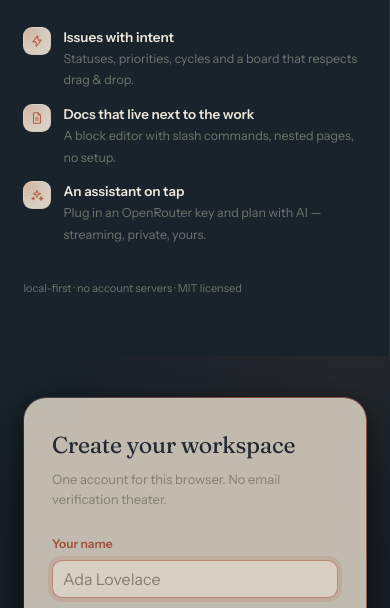
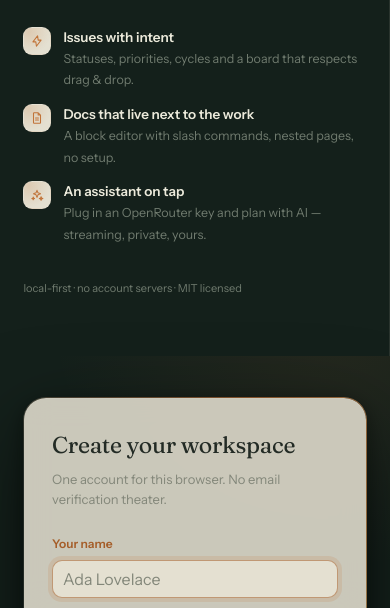
Before and after one commit to farhajmaaz-eng/Project1.0, a website with bundled scripts: page index.html in a window 390 px wide. Shown: the part 236-844 px from the top of the page. Built offline with nearby package versions, Linux system fonts and the light colour scheme; a web font is replaced by a local one.

Commit message:
v4: Highland palette + mobile shell fix — sidebar no longer traps the grid on phones, crash-proof dates & status fallbacks, even board columns, unwrapped filter toolbar

```diff
--- a/css/base.css
+++ b/css/base.css
@@ -405,8 +405,8 @@ input[type="date"].input::-webkit-calendar-picker-indicator { filter: invert(.6)
 [data-spot]:hover::before { opacity: 1; }
 
 /* ---------------------------------------------------------------------------
-   stone context — the Hacienda inversion
-   Cards wear warm stone while the shell stays deep navy, so every container
+   stone context — the Highland inversion
+   Cards wear warm bone while the shell stays deep pine, so every container
    painted with --surface/--raise re-points the semantic tokens at its own
    ink/line/hover set (values live per-theme as --sx-* in tokens.css).
    Anything nested inside these picks the swap up automatically — chips,
--- a/css/layout.css
+++ b/css/layout.css
@@ -40,7 +40,7 @@
     radial-gradient(closest-side, color-mix(in srgb, var(--accent-2) 10%, transparent), transparent 70%);
   animation: aurora-b 38s ease-in-out infinite;
 }
-.main-rail, #sidebar { position: relative; z-index: 1; }
+.main-rail, .sidebar { position: relative; z-index: 1; }
 
 body {
   background:
--- a/css/tokens.css
+++ b/css/tokens.css
@@ -1,32 +1,32 @@
 /* ---------------------------------------------------------------------------
-   Tessera · design tokens v4 — "Hacienda"
-   Deep navy canvas, warm stone cards, one terracotta thread through it all.
+   Tessera · design tokens v5 — "Highland"
+   Deep pine canvas, warm bone cards, one copper thread through it all.
 --------------------------------------------------------------------------- */
 
 [data-theme="dark"] {
-  --bg:        #18232B;
-  --bg-2:      #131C23;
-  --surface:   #D8D0C2;   /* warm stone — every card wears it */
-  --raise:     #E4DDCE;
-  --well:      #C9C0AC;
+  --bg:        #14201B;
+  --bg-2:      #0F1A15;
+  --surface:   #E4E0D1;   /* warm bone — every card wears it */
+  --raise:     #EEEADB;
+  --well:      #D7D3C0;
 
-  --hover:     rgba(216, 208, 194, 0.06);
-  --active:    rgba(216, 208, 194, 0.11);
+  --hover:     rgba(228, 224, 209, 0.06);
+  --active:    rgba(228, 224, 209, 0.11);
 
-  --line:      rgba(216, 208, 194, 0.10);
-  --line-2:    rgba(216, 208, 194, 0.22);
+  --line:      rgba(228, 224, 209, 0.10);
+  --line-2:    rgba(228, 224, 209, 0.22);
 
-  --text:      #EDE7DB;
-  --text-2:    #A6AA9F;
-  --text-3:    #70756D;
+  --text:      #ECEADB;
+  --text-2:    #A2AB9C;
+  --text-3:    #707B6F;
 
-  --accent:       #B85C43;
-  --accent-hover: #CB6C50;
-  --accent-text:  #CE7859;
-  --accent-2:     #D3864F;
-  --accent-dim:   rgba(184, 92, 67, 0.20);
-  --accent-faint: rgba(184, 92, 67, 0.09);
-  --on-accent:    #FDF4E3;
+  --accent:       #C17338;
+  --accent-hover: #D28347;
+  --accent-text:  #D28B4C;
+  --accent-2:     #E2A55E;
+  --accent-dim:   rgba(193, 115, 56, 0.20);
+  --accent-faint: rgba(193, 115, 56, 0.09);
+  --on-accent:    #FCF3E4;
 
   --grad-accent: linear-gradient(118deg, var(--accent) 10%, var(--accent-2) 95%);
 
@@ -35,57 +35,57 @@
   --ok:        #7FAE83;
   --warn:      #D9A648;
 
-  --scrim:     rgba(5, 9, 13, 0.64);
+  --scrim:     rgba(4, 10, 8, 0.64);
 
-  --shadow-1:  0 1px 2px rgba(3,6,10,.5), 0 0 0 1px var(--line);
-  --shadow-2:  0 2px 6px rgba(3,6,10,.45), 0 18px 44px rgba(3,6,10,.42), 0 0 0 1px var(--line);
-  --shadow-3:  0 6px 18px rgba(3,6,10,.5), 0 32px 90px rgba(3,6,10,.55), 0 0 0 1px var(--line-2);
+  --shadow-1:  0 1px 2px rgba(3,8,6,.5), 0 0 0 1px var(--line);
+  --shadow-2:  0 2px 6px rgba(3,8,6,.45), 0 18px 44px rgba(3,8,6,.42), 0 0 0 1px var(--line);
+  --shadow-3:  0 6px 18px rgba(3,8,6,.5), 0 32px 90px rgba(3,8,6,.55), 0 0 0 1px var(--line-2);
 
-  --code-bg:   #101A21;
+  --code-bg:   #0F1914;
 
   color-scheme: dark;
 
   /* surface exchange — values that --text/--line/… resolve to INSIDE
-     stone-surfaced containers (see the .stone-context rule in base.css) */
-  --sx-ink:     #21282E;
-  --sx-ink-2:   #5B5D51;
-  --sx-ink-3:   #837F71;
-  --sx-line:    rgba(24, 35, 43, 0.16);
-  --sx-line-2:  rgba(24, 35, 43, 0.32);
-  --sx-hover:   rgba(24, 35, 43, 0.06);
-  --sx-active:  rgba(24, 35, 43, 0.11);
-  --sx-well:    #CCC2AD;
-  --sx-code:    #CFC5B0;
-  --sx-accent:  #A34E37;
+     bone-surfaced containers (see the .stone-context rule in base.css) */
+  --sx-ink:     #232B25;
+  --sx-ink-2:   #5B6156;
+  --sx-ink-3:   #83877A;
+  --sx-line:    rgba(20, 32, 27, 0.16);
+  --sx-line-2:  rgba(20, 32, 27, 0.32);
+  --sx-hover:   rgba(20, 32, 27, 0.06);
+  --sx-active:  rgba(20, 32, 27, 0.11);
+  --sx-well:    #D2CDB9;
+  --sx-code:    #D6D1BD;
+  --sx-accent:  #A55D28;
   --sx-warn:    #8F6A15;
   --sx-danger:  #AE3D2C;
   --sx-ok:      #47714E;
 }
 
 [data-theme="light"] {
-  --bg:        #ECE5D8;
-  --bg-2:      #E3DBCB;
-  --surface:   #F8F4EA;
-  --raise:     #FDFAF2;
-  --well:      #E2DAC7;
+  --bg:        #EDEBE0;
+  --bg-2:      #E4E2D4;
+  --surface:   #FAF8ED;
+  --raise:     #FEFDF6;
+  --well:      #E3E0CD;
 
-  --hover:     rgba(24, 35, 43, 0.05);
-  --active:    rgba(24, 35, 43, 0.09);
+  --hover:     rgba(20, 32, 27, 0.05);
+  --active:    rgba(20, 32, 27, 0.09);
 
-  --line:      rgba(24, 35, 43, 0.10);
-  --line-2:    rgba(24, 35, 43, 0.22);
+  --line:      rgba(20, 32, 27, 0.10);
+  --line-2:    rgba(20, 32, 27, 0.22);
 
-  --text:      #18232B;
-  --text-2:    #4C555E;
-  --text-3:    #7F847C;
+  --text:      #1A2620;
+  --text-2:    #4D574E;
+  --text-3:    #7E857A;
 
-  --accent:       #B85C43;
-  --accent-hover: #A34E37;
-  --accent-text:  #A34E37;
-  --accent-2:     #D3864F;
-  --accent-dim:   rgba(184, 92, 67, 0.14);
-  --accent-faint: rgba(184, 92, 67, 0.07);
-  --on-accent:    #FDF4E3;
+  --accent:       #A85E28;
+  --accent-hover: #96521F;
+  --accent-text:  #96521F;
+  --accent-2:     #C97F3C;
+  --accent-dim:   rgba(168, 94, 40, 0.14);
+  --accent-faint: rgba(168, 94, 40, 0.07);
+  --on-accent:    #FCF3E4;
 
   --grad-accent: linear-gradient(118deg, var(--accent) 10%, var(--accent-2) 95%);
 
@@ -94,26 +94,26 @@
   --ok:        #47714E;
   --warn:      #8F6A15;
 
-  --scrim:     rgba(28, 30, 32, 0.38);
+  --scrim:     rgba(26, 30, 28, 0.38);
 
-  --shadow-1:  0 1px 2px rgba(30,28,60,.06), 0 0 0 1px var(--line);
-  --shadow-2:  0 2px 6px rgba(30,28,60,.05), 0 16px 40px rgba(30,28,60,.10), 0 0 0 1px var(--line);
-  --shadow-3:  0 8px 20px rgba(30,28,60,.07), 0 32px 80px rgba(30,28,60,.16), 0 0 0 1px var(--line-2);
+  --shadow-1:  0 1px 2px rgba(28,34,30,.06), 0 0 0 1px var(--line);
+  --shadow-2:  0 2px 6px rgba(28,34,30,.05), 0 16px 40px rgba(28,34,30,.10), 0 0 0 1px var(--line);
+  --shadow-3:  0 8px 20px rgba(28,34,30,.07), 0 32px 80px rgba(28,34,30,.16), 0 0 0 1px var(--line-2);
 
-  --code-bg:   #EEE7D6;
+  --code-bg:   #EBE8D7;
 
   color-scheme: light;
 
-  --sx-ink:     #1B262E;
-  --sx-ink-2:   #57534A;
-  --sx-ink-3:   #87826F;
-  --sx-line:    rgba(24, 35, 43, 0.12);
-  --sx-line-2:  rgba(24, 35, 43, 0.26);
-  --sx-hover:   rgba(24, 35, 43, 0.05);
-  --sx-active:  rgba(24, 35, 43, 0.09);
-  --sx-well:    #EBE3CF;
-  --sx-code:    #EDE5D1;
-  --sx-accent:  #B85C43;
+  --sx-ink:     #1C2620;
+  --sx-ink-2:   #565A4E;
+  --sx-ink-3:   #85836F;
+  --sx-line:    rgba(20, 32, 27, 0.12);
+  --sx-line-2:  rgba(20, 32, 27, 0.26);
+  --sx-hover:   rgba(20, 32, 27, 0.05);
+  --sx-active:  rgba(20, 32, 27, 0.09);
+  --sx-well:    #EAE6D0;
+  --sx-code:    #ECE8D4;
+  --sx-accent:  #A85E28;
   --sx-warn:    #8F6A15;
   --sx-danger:  #B23A2B;
   --sx-ok:      #47714E;
--- a/css/views.css
+++ b/css/views.css
@@ -208,7 +208,7 @@
 }
 
 /* ================= issue list ================= */
-.filters { display: flex; align-items: center; gap: 7px; flex: 1; flex-wrap: wrap; }
+.filters { display: flex; align-items: center; gap: 7px; flex-wrap: wrap; min-width: 0; }
 
 .fchip {
   display: inline-flex; align-items: center; gap: 6px;
@@ -287,8 +287,8 @@
 .board {
   display: grid;
   grid-auto-flow: column;
-  grid-auto-columns: 268px;
-  gap: 14px;
+  grid-auto-columns: minmax(240px, 1fr);
+  gap: 12px;
   align-items: start;
   min-height: 300px;
 }
--- a/js/issue-drawer.js
+++ b/js/issue-drawer.js
@@ -463,7 +463,7 @@ export function openIssue(id) {
               confetti(btn, {
                 count: 90,
                 power: 9,
-                colors: ['#6FA06B', '#B85C43', '#D3864F', '#D9A648'],
+                colors: ['#6FA06B', '#C17338', '#E2A55E', '#D9A648'],
               });
             }
             renderAll();
--- a/js/motion.js
+++ b/js/motion.js
@@ -42,7 +42,7 @@ function ensureCanvas() {
   fxCtx.scale(dpr, dpr);
 }
 
-const DEFAULT_COLORS = ['#B85C43', '#D3864F', '#D8D0C2', '#7FAE83', '#D9A648', '#E06C55'];
+const DEFAULT_COLORS = ['#C17338', '#E2A55E', '#E4E0D1', '#7FAE83', '#D9A648', '#E06C55'];
 
 /**
  * Fire a burst of confetti from a viewport point.
--- a/js/sidebar.js
+++ b/js/sidebar.js
@@ -16,7 +16,7 @@ const logoSVG = `
   <rect class="tl tl-1" x="3" y="3" width="12" height="12" rx="3.5" fill="currentColor" opacity=".55"/>
   <rect class="tl tl-2" x="17" y="3" width="12" height="12" rx="3.5" fill="currentColor" opacity=".75"/>
   <rect class="tl tl-3" x="3" y="17" width="12" height="12" rx="3.5" fill="currentColor" opacity=".35"/>
-  <rect class="tl tl-4" x="17" y="17" width="12" height="12" rx="6" fill="var(--accent, #B85C43)"/>
+  <rect class="tl tl-4" x="17" y="17" width="12" height="12" rx="6" fill="var(--accent, #C17338)"/>
 </svg>`;
 
 const collapsedSections = new Set();
--- a/js/util.js
+++ b/js/util.js
@@ -49,6 +49,11 @@ const DAYS = ['Sunday','Monday','Tuesday','Wednesday','Thursday','Friday','Satur
 
 const asDate = (iso) => {
   if (!iso) return null;
+  /* tolerate epoch numbers / Date objects from imports or older schemas —
+     a malformed date must never take down a whole view */
+  if (iso instanceof Date) return isNaN(iso) ? null : iso;
+  if (typeof iso === 'number') return new Date(iso);
+  if (typeof iso !== 'string') return null;
   const [y, m, d] = iso.split('-').map(Number);
   return new Date(y, m - 1, d);
 };
--- a/js/views/ai.js
+++ b/js/views/ai.js
@@ -251,7 +251,7 @@ function renderChat(shell) {
     if (role === 'user') {
       wrap.innerHTML = `
         <div class="msg-body"><div class="bubble">${esc(content)}</div></div>
-        <span class="msg-avatar avatar" style="background:${S().members.find(m => m.you)?.color || '#B85C43'}">${initials()}</span>`;
+        <span class="msg-avatar avatar" style="background:${S().members.find(m => m.you)?.color || '#C17338'}">${initials()}</span>`;
     } else {
       const isLast = !streamingNow
         && S().ai.thread.length
--- a/js/views/docs.js
+++ b/js/views/docs.js
@@ -17,7 +17,7 @@ import { emptyState } from './../bits.js';
 const EMOJI = ['📄','🌱','🗺️','📝','🧭','🎨','✅','🎯','💡','🔥','📌','🧪','🚀','🛠️','📚','🗓️','🔁','⭐','🧩','🔭','💬','⚖️','🏗️','🧵','🪄','🍀'];
 
 const COVERS = [
-  'linear-gradient(135deg,#B85C43 0%,#5C3327 100%)',
+  'linear-gradient(135deg,#C17338 0%,#4E2D15 100%)',
   'linear-gradient(135deg,#8f8aa5 0%,#33323e 100%)',
   'linear-gradient(135deg,#58b98c 0%,#1e4d38 100%)',
   'linear-gradient(135deg,#9d7cd8 0%,#453168 100%)',
--- a/js/views/welcome.js
+++ b/js/views/welcome.js
@@ -14,7 +14,7 @@ const LOGO = `
   <rect x="3" y="3" width="12" height="12" rx="3.5" fill="#8A8578" opacity=".55"/>
   <rect x="17" y="3" width="12" height="12" rx="3.5" fill="#8A8578" opacity=".75"/>
   <rect x="3" y="17" width="12" height="12" rx="3.5" fill="#8A8578" opacity=".35"/>
-  <rect x="17" y="17" width="12" height="12" rx="6" fill="var(--accent, #B85C43)"/>
+  <rect x="17" y="17" width="12" height="12" rx="6" fill="var(--accent, #C17338)"/>
 </svg>`;
 
 const POINTS = [
@@ -36,7 +36,7 @@ export function renderWelcome(view, mode = 'signup') {
             <rect x="3" y="3" width="12" height="12" rx="3.5" fill="currentColor"/>
             <rect x="17" y="3" width="12" height="12" rx="3.5" fill="currentColor"/>
             <rect x="3" y="17" width="12" height="12" rx="3.5" fill="currentColor"/>
-            <rect x="17" y="17" width="12" height="12" rx="6" fill="var(--accent, #B85C43)"/>
+            <rect x="17" y="17" width="12" height="12" rx="6" fill="var(--accent, #C17338)"/>
           </svg>
         </div>
         <div class="wl-brand">${LOGO}<b>tessera</b></div>
--- a/sw.js
+++ b/sw.js
@@ -1,7 +1,7 @@
 /* Tessera service worker — offline-first app shell.
    Network first for navigations (so deploys land), cache first for assets. */
 
-const VERSION = 'tessera-v6';
+const VERSION = 'tessera-v7-highland';
 const SHELL = ['./', './index.html'];
 
 self.addEventListener('install', (event) => {
```
Also changed, not shown: index.html (+8 -8 lines), js/store.js (+5 -2 lines), js/views/board.js (+5 -2 lines), scripts/gen-icons.mjs (+5 -5 lines), favicon.svg, icons/icon-192.png, icons/icon-512.png, manifest.webmanifest.
